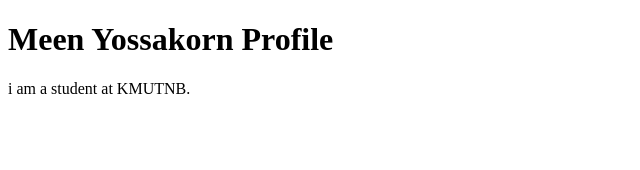
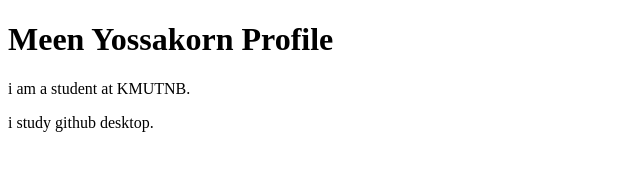
Before and after one commit to MeenYossakorn/github-desktop-project, a plain HTML site: page index.html in a window 1280 px wide. Shown: the whole page, without its empty margins (0-640 px from the left). Drawn offline with Linux system fonts and the light colour scheme.

Commit message:
update add line 11
update add line 11

```diff
--- a/index.html
+++ b/index.html
@@ -8,5 +8,6 @@
 <body>
     <h1>Meen Yossakorn Profile</h1>
     <p>i am a student at KMUTNB.</p>
+    <p>i study github desktop.</p>
 </body>
 </html>
```
